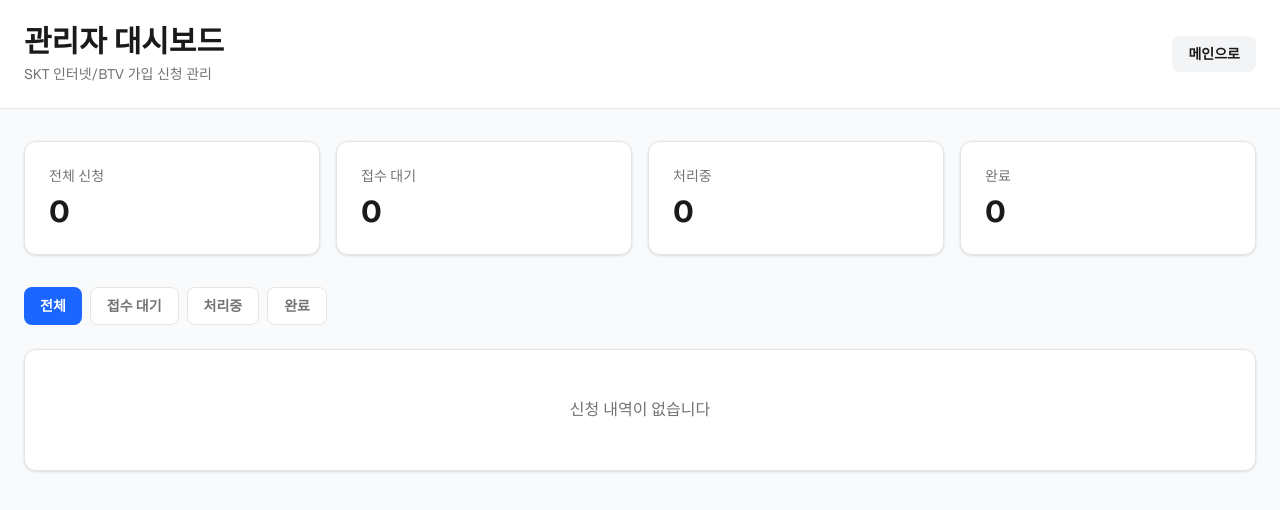
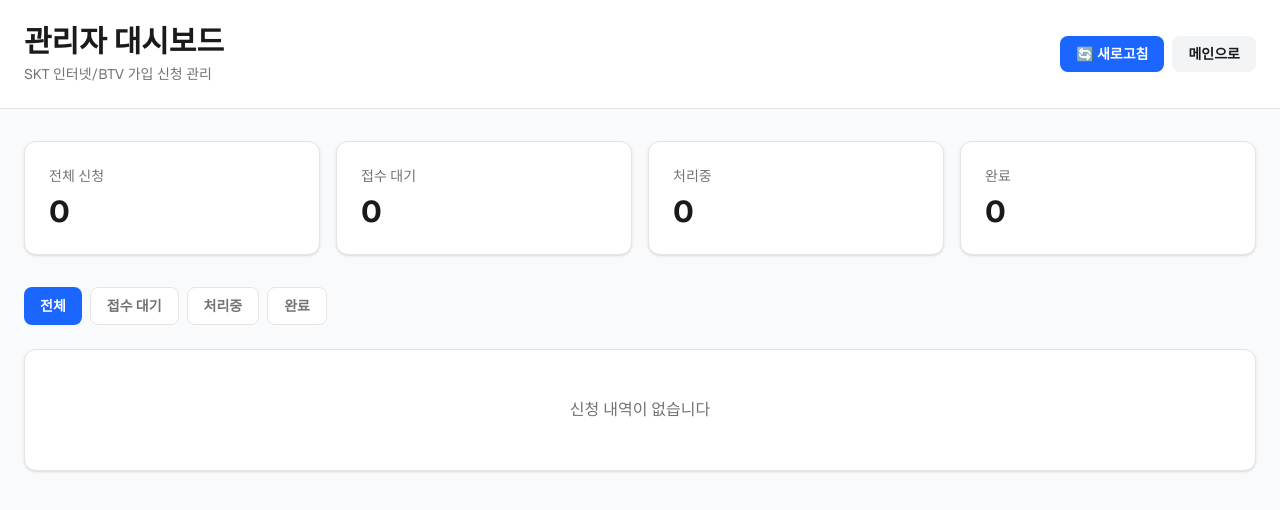
Before and after one commit to Smartnewb/skt, a Next.js app: page /admin in a window 1280 px wide. Shown: the top 510 px of the page. Built offline with nearby package versions, Linux system fonts and the light colour scheme.

Commit message:
fix: User experience improvements
1. Auto-format birth date with hyphens (YYYY-MM-DD)
2. Auto-fill gift recipient info when selecting 'Self'
3. Add refresh button to admin dashboard
4. Improve localStorage loading with error handling

```diff
--- a/app/admin/page.tsx
+++ b/app/admin/page.tsx
@@ -10,12 +10,22 @@ export default function AdminPage() {
     const [applications, setApplications] = React.useState<(ApplicationData & { id: string })[]>([]);
     const [filter, setFilter] = React.useState<'ALL' | 'PENDING' | 'PROCESSING' | 'COMPLETED'>('ALL');
 
-    React.useEffect(() => {
-        // Load applications from localStorage
+    const loadApplications = () => {
+        if (typeof window !== 'undefined') {
             const stored = localStorage.getItem('applications');
             if (stored) {
-            setApplications(JSON.parse(stored));
+                try {
+                    const parsedApps = JSON.parse(stored);
+                    setApplications(parsedApps);
+                } catch (error) {
+                    console.error('Error parsing applications:', error);
                 }
+            }
+        }
+    };
+
+    React.useEffect(() => {
+        loadApplications();
     }, []);
 
     const filteredApplications = React.useMemo(() => {
@@ -66,12 +76,20 @@ export default function AdminPage() {
                                 SKT 인터넷/BTV 가입 신청 관리
                             </p>
                         </div>
+                        <div className="flex gap-2">
+                            <button
+                                onClick={loadApplications}
+                                className="px-4 py-2 bg-primary text-white rounded-lg font-semibold text-sm hover:bg-primary-dark transition"
+                            >
+                                🔄 새로고침
+                            </button>
                             <Link
                                 href="/"
                                 className="px-4 py-2 bg-gray-100 text-text-primary rounded-lg font-semibold text-sm hover:bg-gray-200 transition"
                             >
                                 메인으로
                             </Link>
+                        </div>
                     </div>
                 </div>
             </div>
--- a/app/apply/customer-info/page.tsx
+++ b/app/apply/customer-info/page.tsx
@@ -13,6 +13,7 @@ import { CARRIERS } from '@/lib/mockData';
 import {
     formatPhoneNumber,
     formatBusinessNumber,
+    formatBirthDate,
     validatePhoneNumber,
     validateEmail,
     validateBirthDate,
@@ -73,6 +74,9 @@ export default function CustomerInfoPage() {
             });
         } else if (field === 'businessRegNumber') {
             value = formatBusinessNumber(value);
+            setFormData({ ...formData, [field]: value });
+        } else if (field === 'birthDate') {
+            value = formatBirthDate(value);
             setFormData({ ...formData, [field]: value });
         } else {
             setFormData({ ...formData, [field]: value });
--- a/app/apply/gift/page.tsx
+++ b/app/apply/gift/page.tsx
@@ -21,6 +21,7 @@ const RELATIONSHIPS = [
 
 export default function GiftPage() {
     const router = useRouter();
+    const applicant = useApplicationStore((state) => state.applicant); // Get applicant info
     const giftRecipient = useApplicationStore((state) => state.giftRecipient);
     const setGiftRecipient = useApplicationStore((state) => state.setGiftRecipient);
     const setCurrentStep = useApplicationStore((state) => state.setCurrentStep);
@@ -39,7 +40,19 @@ export default function GiftPage() {
     const [errors, setErrors] = React.useState<Record<string, string>>({});
 
     const handleInputChange = (field: string, value: string) => {
+        // Auto-fill when SELF is selected
+        if (field === 'relationship' && value === 'SELF' && applicant) {
+            setFormData({
+                ...formData,
+                relationship: 'SELF',
+                name: applicant.name,
+                birthDateOrRegNumber: applicant.birthDate,
+                residentType: 'DOMESTIC',
+            });
+        } else {
             setFormData({ ...formData, [field]: value });
+        }
+
         if (errors[field]) {
             setErrors({ ...errors, [field]: '' });
         }
--- a/lib/validation.ts
+++ b/lib/validation.ts
@@ -10,6 +10,15 @@ export const formatPhoneNumber = (value: string): string => {
 export const validatePhoneNumber = (phone: string): boolean => {
     const numbers = phone.replace(/[^\d]/g, '');
     return numbers.length === 10 || numbers.length === 11;
+};
+
+// Birth date formatting (YYYY-MM-DD)
+export const formatBirthDate = (value: string): string => {
+    const numbers = value.replace(/[^\d]/g, '');
+
+    if (numbers.length <= 4) return numbers;
+    if (numbers.length <= 6) return `${numbers.slice(0, 4)}-${numbers.slice(4)}`;
+    return `${numbers.slice(0, 4)}-${numbers.slice(4, 6)}-${numbers.slice(6, 8)}`;
 };
 
 // Business registration number formatting
```
Lines whose indentation alone changed are shown as unchanged.
